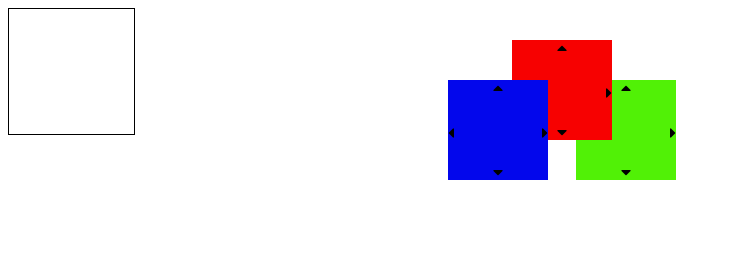
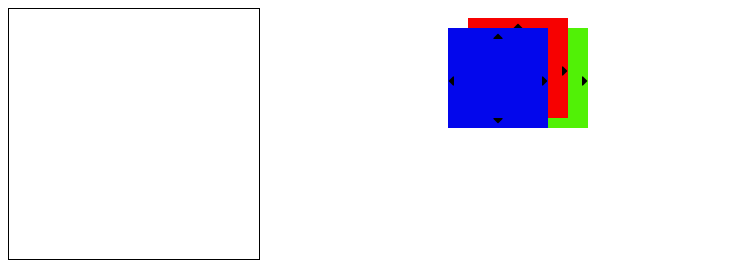
Before and after one commit to Bishal-Bhandari/javascript1, a plain HTML site: page index.html in a window 1280 px wide. Shown: the whole page, without its empty margins (0-731 px from the left). Drawn offline with Linux system fonts and the light colour scheme.

Commit message:
Drag and drop done

```diff
--- a/index.html
+++ b/index.html
@@ -7,31 +7,34 @@
     <title>Document</title>
     <link rel="stylesheet" href="https://use.fontawesome.com/releases/v5.8.2/css/all.css" integrity="sha384-oS3vJWv+0UjzBfQzYUhtDYW+Pj2yciDJxpsK1OYPAYjqT085Qq/1cq5FLXAZQ7Ay" crossorigin="anonymous">
     <link rel="stylesheet" href="style.css">
-    <script src="script.js"></script>
 </head>
 <body>
     <!-- for event  -->
     <!-- <a id="an" href="#" onclick="handler1()">Click</a>-->
 
     <!-- position box z-index -->
-    <div class="mainBox" id="mainBox" ondrop="drop(event)" ondragover="allowDrop(event)"></div>
-    <div class="box" id="box1" draggable="true" ondragover="allowDrop(event)">
+    <div class="mainBox" ondrop="drop(event)" id="dropArea" ondragover="allowDrop(event)"></div>
+<div class="wrap" ondrop="drop(event)" ondragover="allowDrop(event)">
+    <div class="box" id="box1" draggable="true" ondragstart="drag(event)">
             <i class="fas fa-caret-up" id="up" onclick="moveBox()"></i>
             <i class="fas fa-caret-left" id="left" onclick="moveBox()"></i>
             <i class="fas fa-caret-right" id="right" onclick="moveBox()"></i>
             <i class="fas fa-caret-down" id="down" onclick="moveBox()"></i>
     </div>
-    <div class="box" id="box2" draggable="true" ondragover="allowDrop(event)">
+    <div class="box" id="box2" draggable="true" ondragstart="drag(event)">
             <i class="fas fa-caret-up" id="up" onclick="moveBox()"></i>
             <i class="fas fa-caret-left" id="left" onclick="moveBox()"></i>
             <i class="fas fa-caret-right" id="right" onclick="moveBox()"></i>
             <i class="fas fa-caret-down" id="down" onclick="moveBox()"></i>
     </div>
-    <div class="box" id="box3" draggable="true" ondragover="allowDrop(event)">
+    <div class="box" id="box3" draggable="true" ondragstart="drag(event)">
             <i class="fas fa-caret-up" id="up" onclick="moveBox()"></i>
             <i class="fas fa-caret-left" id="left" onclick="moveBox()"></i>
             <i class="fas fa-caret-right" id="right" onclick="moveBox()"></i>
             <i class="fas fa-caret-down" id="down" onclick="moveBox()"></i>
     </div>
+</div>
+    <script src="script.js"></script>
+
 </body>
 </html>
--- a/script.js
+++ b/script.js
@@ -18,7 +18,7 @@
 // document.querySelector("a").addEventListener("click",handler2);
 
 // change box z-index
-document.addEventListener('DOMContentLoaded', function () {
+// document.addEventListener('DOMContentLoaded', function () {
 
     var handler = function () {
         // Searching for all boxes with class .top
@@ -32,8 +32,8 @@ document.addEventListener('DOMContentLoaded', function () {
     }
     boxes = document.querySelectorAll('.box');
     boxes.forEach(function (box) {
-        console.log('box', box)
-        box.addEventListener('click', handler)
+        console.log('box', box);
+        box.addEventListener('click', handler);
     })
 
     //move the box
@@ -76,8 +76,18 @@ document.addEventListener('DOMContentLoaded', function () {
     })
 
     //make dragable
-    var dragBox = document.querySelector("#box");
-    var dragToMain = document.querySelector("#mainBox");
 
+    function allowDrop(ev) {
+        ev.preventDefault();
+      }
 
-});
+      function drag(ev) {
+        ev.dataTransfer.setData("text/plain", ev.target.id);
+        console.log(ev.dataTransfer.getData("text"));
+      }
+
+      function drop(ev) {
+        ev.preventDefault();
+        var data = ev.dataTransfer.getData("text/plain");
+       ev.target.appendChild(document.getElementById(data));
+      }
--- a/style.css
+++ b/style.css
@@ -19,8 +19,14 @@
     height: 100px;
     background: rgb(3, 7, 236);
     position: absolute;
-   left:35%;
-   top: 10%;
+    left:35%;
+    top: 10%;
+}
+.wrap{
+    height: 200px;
+    width: 400px;
+    position: relative;
+    margin-left: 300px;
 }
 .fa-caret-up{
     position: absolute;
@@ -43,9 +49,10 @@
     bottom: 0%;
 }
 .mainBox{
-    width: 125px;
-    height: 125px;
+    width: 250px;
+    height: 250px;
     border: 1px solid hsl(0, 0%, 0%);
+    position: absolute;
 }
 .top{
     z-index: 1;
```
